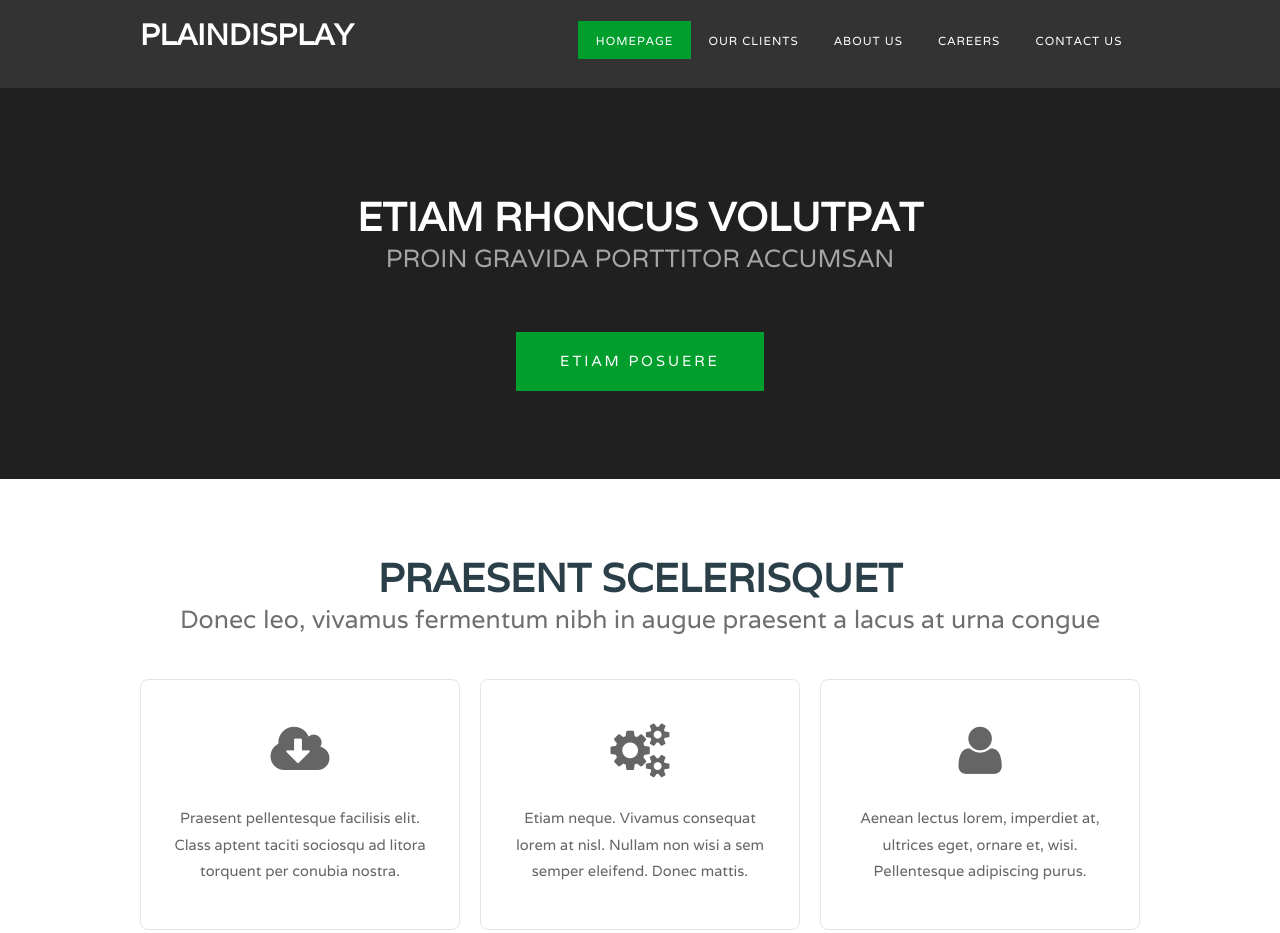
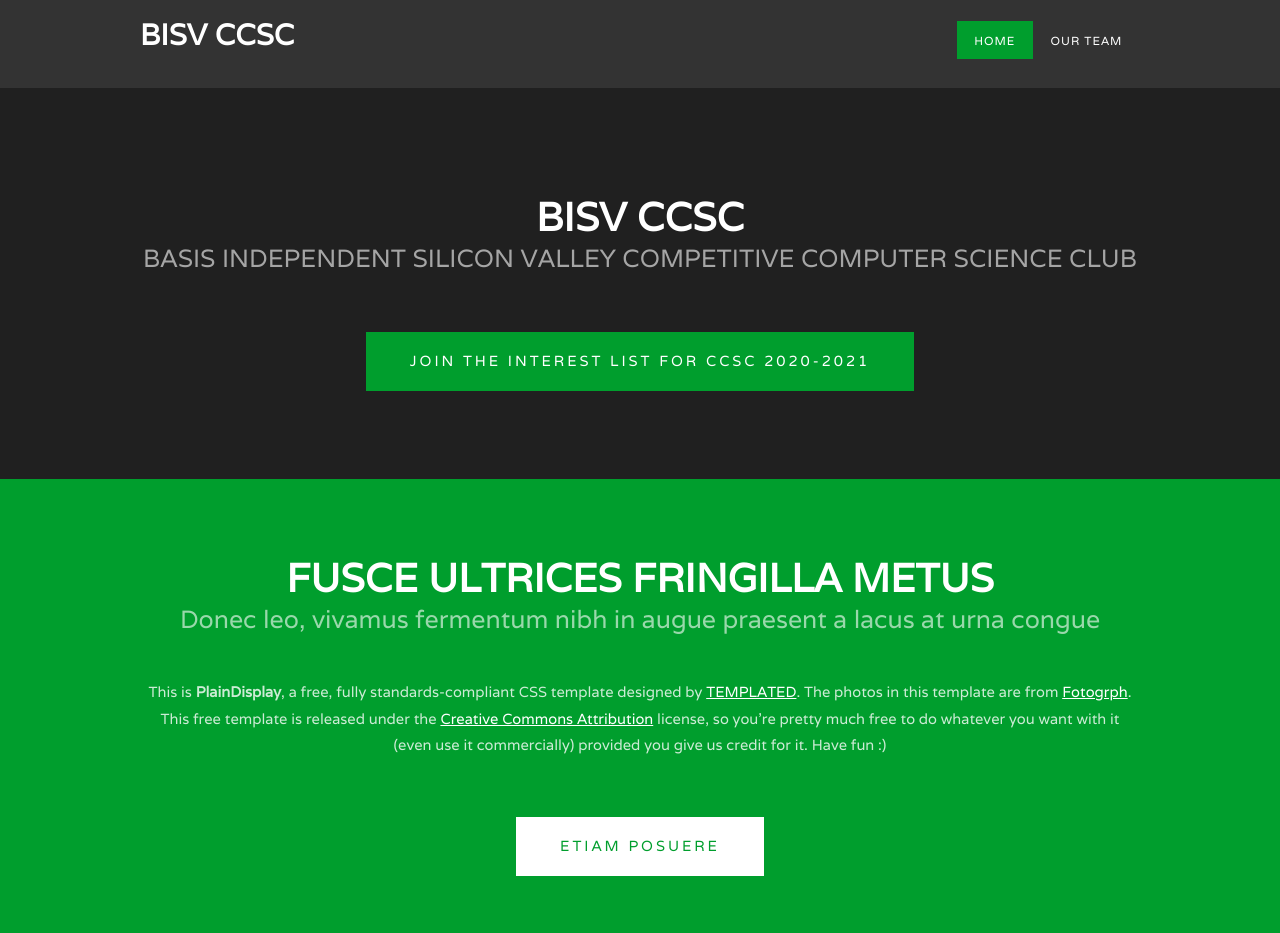
Before and after one commit to bisvccsc/bisvccsc.github.io, a website: page index.html in a window 1280 px wide. Shown: the top 933 px of the page. Drawn offline with Linux system fonts and the light colour scheme; files whose address does not match are found by name.

Commit message:
Update index.html

```diff
--- a/index.html
+++ b/index.html
@@ -28,15 +28,12 @@ Released   : 20140309
 	<div id="header-wrapper">
 	<div id="header" class="container">
 		<div id="logo">
-			<h1><a href="#">PlainDisplay</a></h1>
+			<h1><a href="#">BISV CCSC</a></h1>
 		</div>
 		<div id="menu">
 			<ul>
-				<li class="current_page_item"><a href="#" accesskey="1" title="">Homepage</a></li>
-				<li><a href="#" accesskey="2" title="">Our Clients</a></li>
-				<li><a href="#" accesskey="3" title="">About Us</a></li>
-				<li><a href="#" accesskey="4" title="">Careers</a></li>
-				<li><a href="#" accesskey="5" title="">Contact Us</a></li>
+				<li class="current_page_item"><a href="#" accesskey="1" title="">Home</a></li>
+				<li><a href="#" accesskey="2" title="">Our Team</a></li>
 			</ul>
 		</div>
 	</div>
@@ -44,13 +41,34 @@ Released   : 20140309
 	<div id="banner">
 		<div class="container">
 			<div class="title">
-				<h2>Etiam rhoncus volutpat</h2>
-				<span class="byline">Proin gravida porttitor accumsan</span> </div>
+				<h2>BISV CCSC</h2>
+				<span class="byline">BASIS Independent Silicon Valley Competitive Computer Science Club</span> </div>
 			<ul class="actions">
-				<li><a href="#" class="button">Etiam posuere</a></li>
+				<li><a href="https://forms.gle/hBY7f8zYuVZgjiNq9" class="button">Join the Interest List for CCSC 2020-2021</a></li>
 			</ul>
 		</div>
 	</div>
+		<div id="featured">
+		<div class="container">
+			<div class="title">
+				<h2>Fusce ultrices fringilla metus</h2>
+				<span class="byline">Donec leo, vivamus fermentum nibh in augue praesent a lacus at urna congue</span> </div>
+			<p>This is <strong>PlainDisplay</strong>, a free, fully standards-compliant CSS template designed by <a href="http://templated.co" rel="nofollow">TEMPLATED</a>. The photos in this template are from <a href="http://fotogrph.com/"> Fotogrph</a>. This free template is released under the <a href="http://templated.co/license">Creative Commons Attribution</a> license, so you're pretty much free to do whatever you want with it (even use it commercially) provided you give us credit for it. Have fun :) </p>
+		</div>
+		<ul class="actions">
+			<li><a href="#" class="button">Etiam posuere</a></li>
+		</ul>
+	</div>
+	<div id="page" class="container">
+		<div class="title">
+			<h2>Nulla luctus eleifend</h2>
+			<span class="byline">Lorem ipsum dolor sit amet, consectetuer adipiscing elit</span> </div>
+		<p> Vivamus fermentum nibh in augue. Praesent a lacus at urna congue rutrum. Nulla enim eros nibh. Duis enim nulla, luctus eu, dapibus lacinia, venenatis id, quam. Vestibulum imperdiet, magna nec eleifend rutrum, nunc lectus vestibulum velit, euismod lacinia quam nisl id lorem. Quisque erat. Vestibulum pellentesque, justo mollis pretium suscipit, justo nulla blandit libero, in blandit augue justo quis nisl. Fusce mattis viverra elit. Fusce quis tortor.</p>
+		<ul class="actions">
+			<li><a href="#" class="button">Etiam posuere</a></li>
+		</ul>
+	</div>
+</div>
 	<div id="extra" class="container">
 		<div class="title">
 			<h2>Praesent scelerisquet</h2>
@@ -76,27 +94,7 @@ Released   : 20140309
 			<li><a href="#" class="button">Etiam posuere</a></li>
 		</ul>
 	</div>
-	<div id="featured">
-		<div class="container">
-			<div class="title">
-				<h2>Fusce ultrices fringilla metus</h2>
-				<span class="byline">Donec leo, vivamus fermentum nibh in augue praesent a lacus at urna congue</span> </div>
-			<p>This is <strong>PlainDisplay</strong>, a free, fully standards-compliant CSS template designed by <a href="http://templated.co" rel="nofollow">TEMPLATED</a>. The photos in this template are from <a href="http://fotogrph.com/"> Fotogrph</a>. This free template is released under the <a href="http://templated.co/license">Creative Commons Attribution</a> license, so you're pretty much free to do whatever you want with it (even use it commercially) provided you give us credit for it. Have fun :) </p>
-		</div>
-		<ul class="actions">
-			<li><a href="#" class="button">Etiam posuere</a></li>
-		</ul>
-	</div>
-	<div id="page" class="container">
-		<div class="title">
-			<h2>Nulla luctus eleifend</h2>
-			<span class="byline">Lorem ipsum dolor sit amet, consectetuer adipiscing elit</span> </div>
-		<p> Vivamus fermentum nibh in augue. Praesent a lacus at urna congue rutrum. Nulla enim eros nibh. Duis enim nulla, luctus eu, dapibus lacinia, venenatis id, quam. Vestibulum imperdiet, magna nec eleifend rutrum, nunc lectus vestibulum velit, euismod lacinia quam nisl id lorem. Quisque erat. Vestibulum pellentesque, justo mollis pretium suscipit, justo nulla blandit libero, in blandit augue justo quis nisl. Fusce mattis viverra elit. Fusce quis tortor.</p>
-		<ul class="actions">
-			<li><a href="#" class="button">Etiam posuere</a></li>
-		</ul>
-	</div>
-</div>
+
 <div id="copyright" class="container">
 	<p>&copy; Untitled. All rights reserved. | Photos by <a href="http://fotogrph.com/">Fotogrph</a> | Design by <a href="http://templated.co" rel="nofollow">TEMPLATED</a>.</p>
 </div>
```
